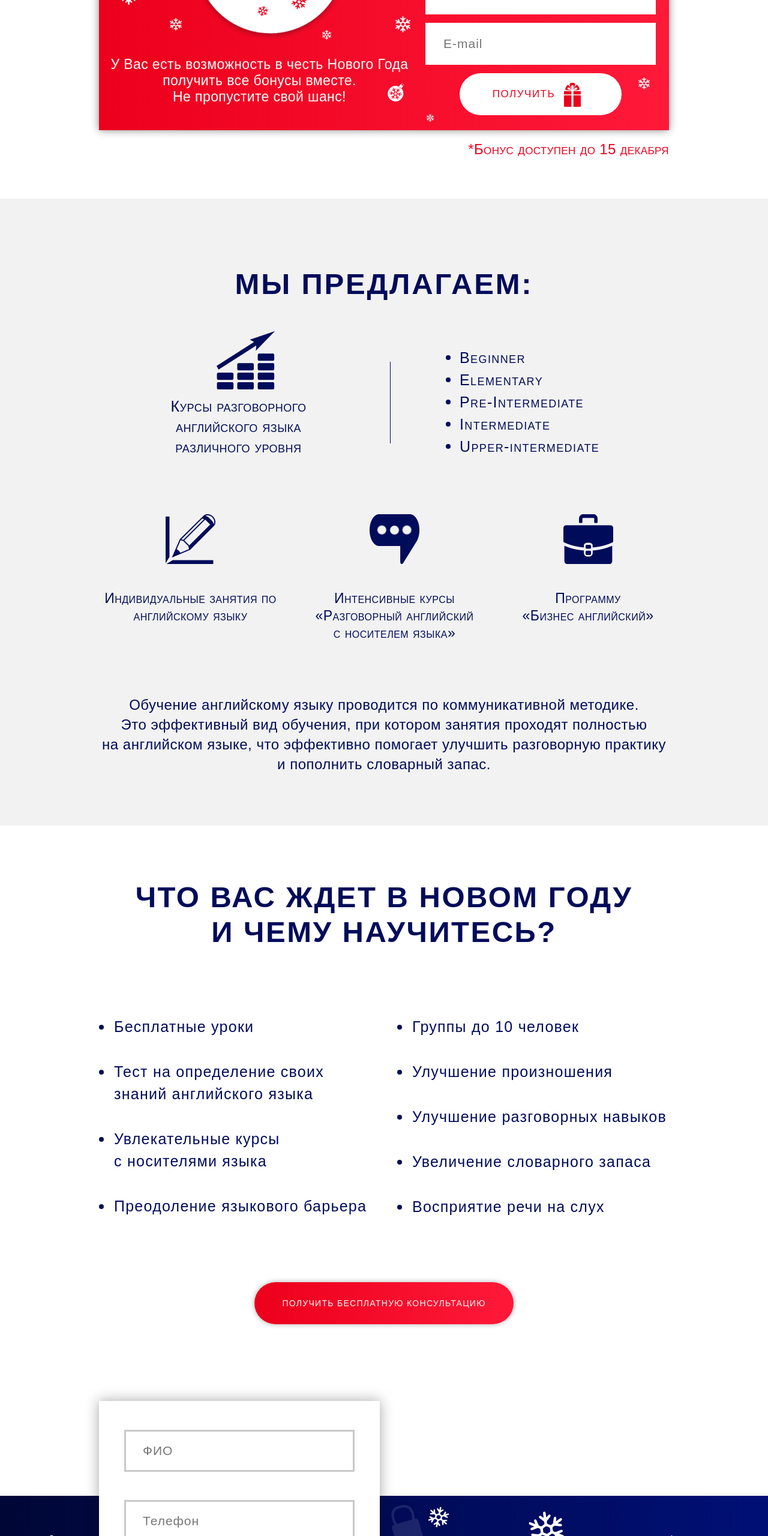
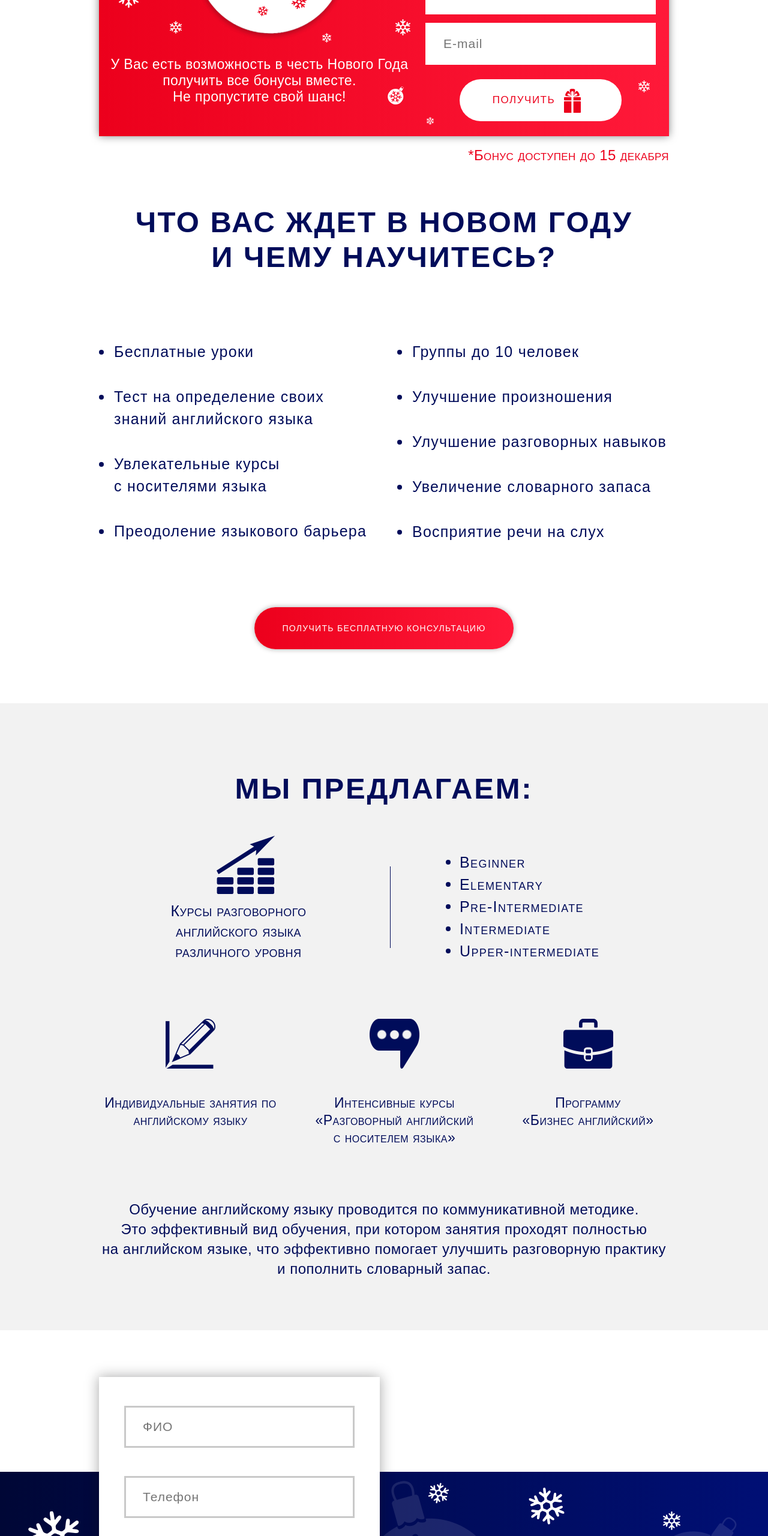
Before and after one commit to Keda37/eng-lang, a plain HTML site: page index.html in a window 1280 px wide. Shown: the part 1580-4140 px from the top of the page at 60% size. Drawn offline with nearby package versions, Linux system fonts and the light colour scheme.

Commit message:
reload block

```diff
--- a/index.html
+++ b/index.html
@@ -68,6 +68,27 @@
 					<div class="bonus__alt-text">*Бонус доступен до 15 декабря</div>
 				</div>
 			</div>
+			<div class="training">
+				<div class="wrapper">
+					<h2 class="training__title">Что Вас ждет в новом году<br> и чему научитесь?</h2>
+					<div class="training__row">
+						<ul class="training__list">
+							<li class="training__item">Бесплатные уроки</li>
+							<li class="training__item">Тест на определение своих знаний английского языка</li>
+							<li class="training__item">Увлекательные курсы<br>с носителями языка</li>
+							<li class="training__item">Преодоление языкового барьера </li>
+						</ul>
+						<ul class="training__list">
+							<li class="training__item">Группы до 10 человек </li>
+							<li class="training__item">Улучшение произношения</li>
+							<li class="training__item">Улучшение разговорных навыков </li>
+							<li class="training__item">Увеличение словарного запаса </li>
+							<li class="training__item">Восприятие речи на слух </li>
+						</ul>
+					</div>
+					<a href="#" class="training__button scroll-to">Получить бесплатную консультацию</a>
+				</div>
+			</div>
 			<div class="offer">
 				<div class="wrapper">
 					<h2 class="offer__title">Мы предлагаем:</h2>
@@ -92,27 +113,6 @@
 						</div>
 					</div>
 					<div class="offer__text">Обучение английскому языку проводится по коммуникативной методике.<br>Это эффективный вид обучения, при котором занятия проходят полностью<br>на английском языке, что эффективно помогает улучшить разговорную практику и пополнить словарный запас. </div>
-				</div>
-			</div>
-			<div class="training">
-				<div class="wrapper">
-					<h2 class="training__title">Что Вас ждет в новом году<br> и чему научитесь?</h2>
-					<div class="training__row">
-						<ul class="training__list">
-							<li class="training__item">Бесплатные уроки</li>
-							<li class="training__item">Тест на определение своих знаний английского языка</li>
-							<li class="training__item">Увлекательные курсы<br>с носителями языка</li>
-							<li class="training__item">Преодоление языкового барьера </li>
-						</ul>
-						<ul class="training__list">
-							<li class="training__item">Группы до 10 человек </li>
-							<li class="training__item">Улучшение произношения</li>
-							<li class="training__item">Улучшение разговорных навыков </li>
-							<li class="training__item">Увеличение словарного запаса </li>
-							<li class="training__item">Восприятие речи на слух </li>
-						</ul>
-					</div>
-					<a href="#" class="training__button scroll-to">Получить бесплатную консультацию</a>
 				</div>
 			</div>
 			<div class="last-form">
@@ -155,7 +155,7 @@
 						<div class="footer__contacts-title">
 							Центр профессионального образования «ТехноПрогресс»
 						</div>
-						<a href="tel:74951044908" class="footer__contacts-phone">+7 (495) 104-49-08</a>
+						<a href="tel:74951528107" class="footer__contacts-phone">+7 (495) 152-81-07</a>
 					</div>
 				</div>
 			</div>
--- a/less/style.less
+++ b/less/style.less
@@ -284,7 +284,7 @@ body {
 				width: 270px;
 				height: 70px;
 				background-color: white;
-				margin-top: 10px;
+				margin-top: 24px;
 				border-radius: 35px;
 				display: block;
 				margin-left: auto;
@@ -342,6 +342,7 @@ body {
 	background-color: #f2f2f2;
 	padding-top: 118px;
 	padding-bottom: 86px;
+	overflow: hidden;
 
 	&__title {
 		color: #000c5a;
@@ -477,12 +478,15 @@ body {
 }
 
 .training {
+	padding-top: 0;
+	padding-bottom: 90px;
+	overflow: hidden;
 	&__title {
 		color: #000c5a;
 		font-size: 49px;
 		font-weight: 700;
 		text-transform: uppercase;
-		margin-top: 90px;
+		margin-top: 0;
 		margin-bottom: 0;
 		text-align: center;
 		line-height: 58px;
@@ -553,7 +557,7 @@ body {
 }
 
 .last-form {
-	margin-top: 286px;
+	margin-top: 236px;
 	padding-bottom: 2px;
 	background: url(../img/last-bg.png) center 15px no-repeat, linear-gradient(to right, #000736 0%, #000f75 100%),  #010521;
 
@@ -577,13 +581,13 @@ body {
 		padding: 48px 42px 23px;
 		box-sizing: border-box;
 
-.form-item {
-		margin-bottom: 47px;
+		.form-item {
+			margin-bottom: 47px;
 
-		&--no-mb {
-			margin-bottom: 0;
+			&--no-mb {
+				margin-bottom: 0;
+			}
 		}
-}
 		&-input {
 			width: 100%;
 			height: 70px;
```
Also changed, not shown: css/style.css, 1 other file.
